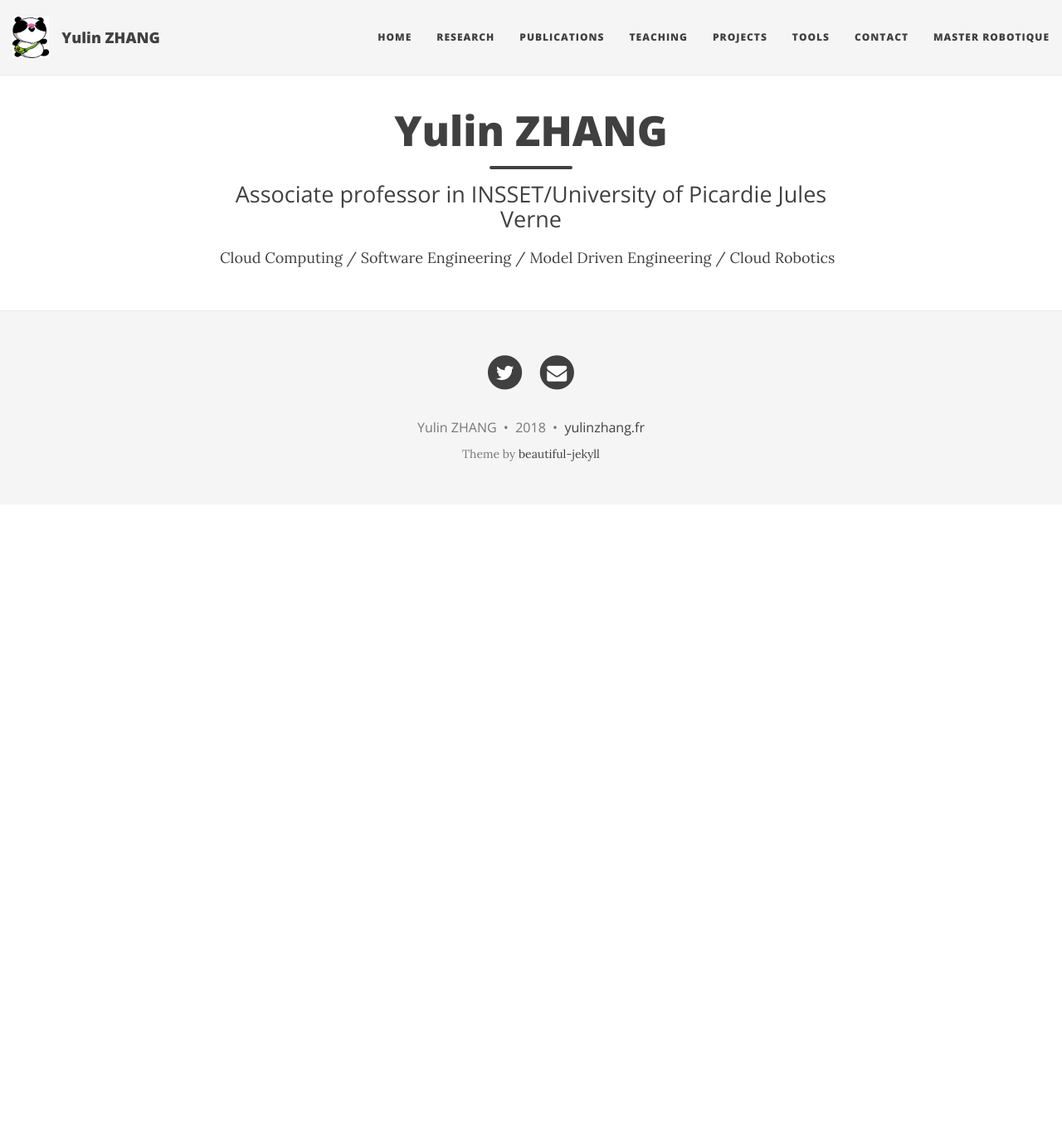
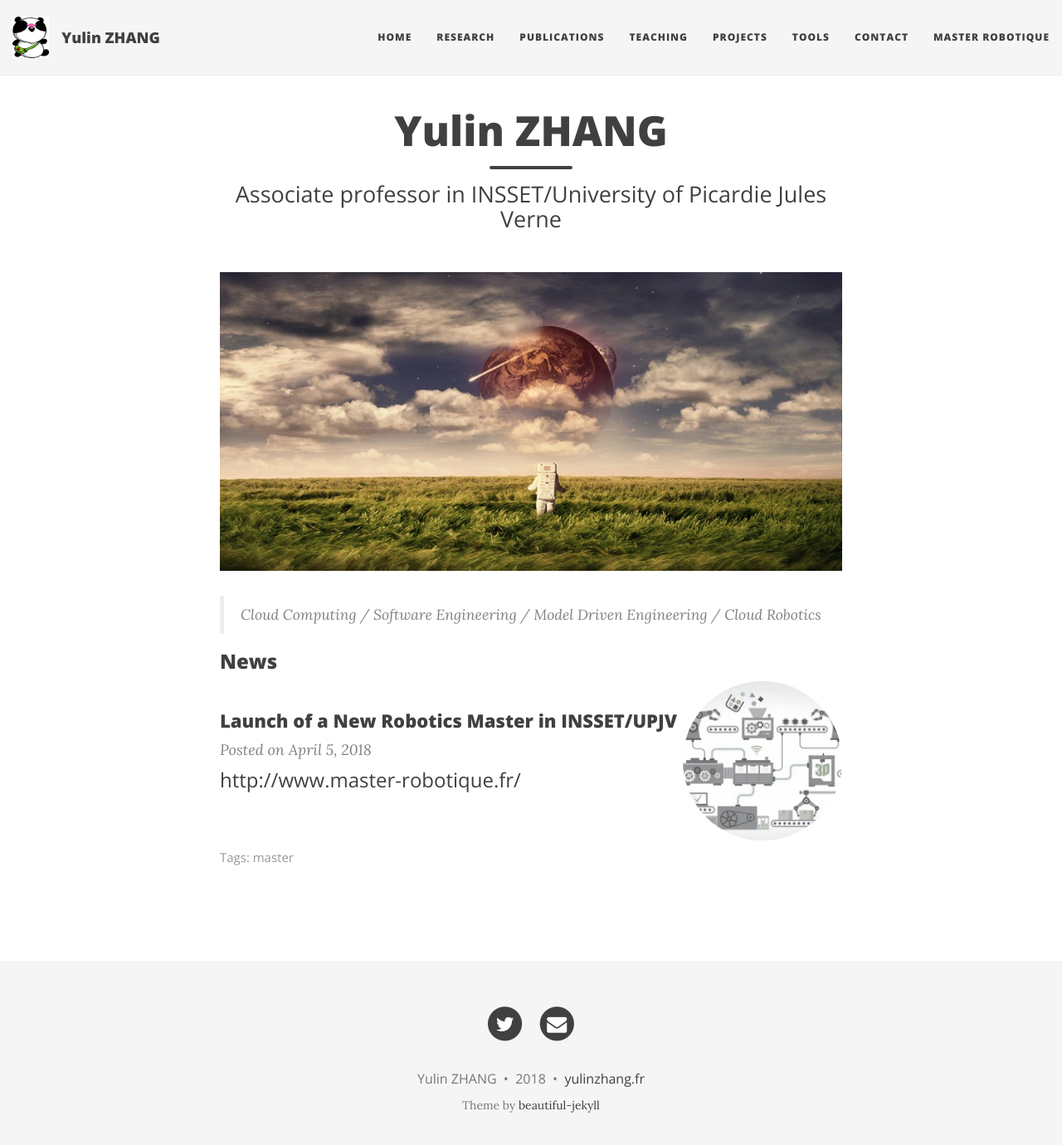
Before and after one commit to yulinz888888/yulinz888888-jekyII.github.io, a Jekyll site: the page built from index.md, in a window 1280 px wide and 1393 px high. Shown: the top 1380 px of the window at 83% size. Built offline with Jekyll 4.4.1, drawn with Linux system fonts in a browser that asks for light colours; nearby versions of some CDN libraries; the list of posts is cut into pages by our own code; comment, search, counter and statistics services are not loaded.

Commit message:
add news

```diff
--- /dev/null
+++ b/_includes/news.html
@@ -0,0 +1,66 @@
+<div class="posts-list">
+    {% for post in site.posts %}
+    <article class="post-preview">
+
+
+      <div class="post-entry-container">
+        {% if post.image %}
+        <div class="post-image">
+          <a href="{{ post.url | prepend: site.baseurl }}">
+            <img src="{{ post.image }}">
+          </a>
+        </div>
+        {% endif %}
+        <a href="{{ post.url | prepend: site.baseurl }}">
+          <h2 class="post-title">{{ post.title }}</h2>
+
+        </a>
+
+        <p class="post-meta">
+          Posted on {{ post.date | date: "%B %-d, %Y" }}
+        </p>
+        {% if post.subtitle %}
+        <h3 class="post-subtitle">
+          {{ post.subtitle }}
+        </h3>
+        {% endif %}
+        <!-- <div class="post-entry">
+          {{ post.excerpt | strip_html | xml_escape | truncatewords: site.excerpt_length }}
+          {% assign excerpt_word_count = post.excerpt | number_of_words %}
+          {% if post.content != post.excerpt or excerpt_word_count > site.excerpt_length %}
+            <a href="{{ post.url | prepend: site.baseurl }}" class="post-read-more">[Read&nbsp;More]</a>
+          {% endif %}
+        </div> -->
+      </div>
+
+      {% if post.tags.size > 0 %}
+      <div class="blog-tags">
+        Tags:
+        {% if site.link-tags %}
+        {% for tag in post.tags %}
+        <a href="{{ site.baseurl }}/tags#{{- tag -}}">{{- tag -}}</a>
+        {% endfor %}
+        {% else %}
+          {{ post.tags | join: ", " }}
+        {% endif %}
+      </div>
+      {% endif %}
+
+     </article>
+    {% endfor %}
+  </div>
+
+  <!-- {% if site.total_pages > 1 %}
+  <ul class="pager main-pager">
+    {% if site.previous_page %}
+    <li class="previous">
+      <a href="{{ site.previous_page_path | prepend: site.baseurl | replace: '//', '/' }}">&larr; Newer Posts</a>
+    </li>
+    {% endif %}
+    {% if site.next_page %}
+    <li class="next">
+      <a href="{{ site.next_page_path | prepend: site.baseurl | replace: '//', '/' }}">Older Posts &rarr;</a>
+    </li>
+    {% endif %}
+  </ul>
+  {% endif %} -->
--- /dev/null
+++ b/_posts/2018-04-05-new-master.md
@@ -0,0 +1,10 @@
+---
+layout: post
+title: Launch of a New Robotics Master in INSSET/UPJV
+subtitle: http://www.master-robotique.fr/
+image: /img/posts/master.jpg
+tags: [master]
+---
+
+
+In the academic year 2018-2019, University of Picardie Jules Verne  will launch the new Master’s program in Robotics. This two-year Master’s program combines robotics, computer sciences, electronics, and mechanism to address complex challenges from multidisciplinary and multilevel perspectives.
--- a/css/main.css
+++ b/css/main.css
@@ -315,7 +315,7 @@ footer .theme-by {
 }
 
 .post-preview .post-title {
-  font-size: 30px;
+  font-size: 16px;
   margin-top: 0;
 }
 .post-preview .post-subtitle {
@@ -361,7 +361,7 @@ footer .theme-by {
 
 @media only screen and (min-width: 768px) {
   .post-preview .post-title {
-    font-size: 36px;
+    font-size: 22px;
   }
 }
 
--- a/index.html
+++ /dev/null
@@ -1,8 +0,0 @@
----
-layout: page
-title: Yulin ZHANG
-subtitle: Associate professor in INSSET/University of Picardie Jules Verne
-use-site-title: true
----
-<!--<img src="{{ site.baseurl }}/img/panda-icon.jpg"  style="max-width: 200px;" /> -->
-Cloud Computing / Software Engineering / Model Driven Engineering / Cloud Robotics
--- /dev/null
+++ b/index.md
@@ -0,0 +1,14 @@
+---
+layout: page
+title: Yulin ZHANG
+subtitle: Associate professor in INSSET/University of Picardie Jules Verne
+use-site-title: true
+---
+
+<img src="{{ site.baseurl }}/img/bandeau.jpg" />
+
+
+> Cloud Computing / Software Engineering / Model Driven Engineering / Cloud Robotics
+
+### News
+{% include /news.html %}
```
Also changed, not shown: _posts/2015-01-04-first-post.md (deleted, +0 -8 lines), _posts/2015-01-15-pirates.md (deleted, +0 -7 lines), _posts/2015-01-19-soccer.md (deleted, +0 -11 lines), _posts/2015-01-27-dear-diary.md (deleted, +0 -7 lines), _posts/2015-02-13-hamlet-monologue.md (deleted, +0 -41 lines), _posts/2015-02-20-test-markdown.md (deleted, +0 -52 lines), _posts/2015-02-26-flake-it-till-you-make-it.md (deleted, +0 -14 lines), img/bandeau.jpg (added), img/hello_world.jpeg (deleted), img/posts/master.jpg (added).
